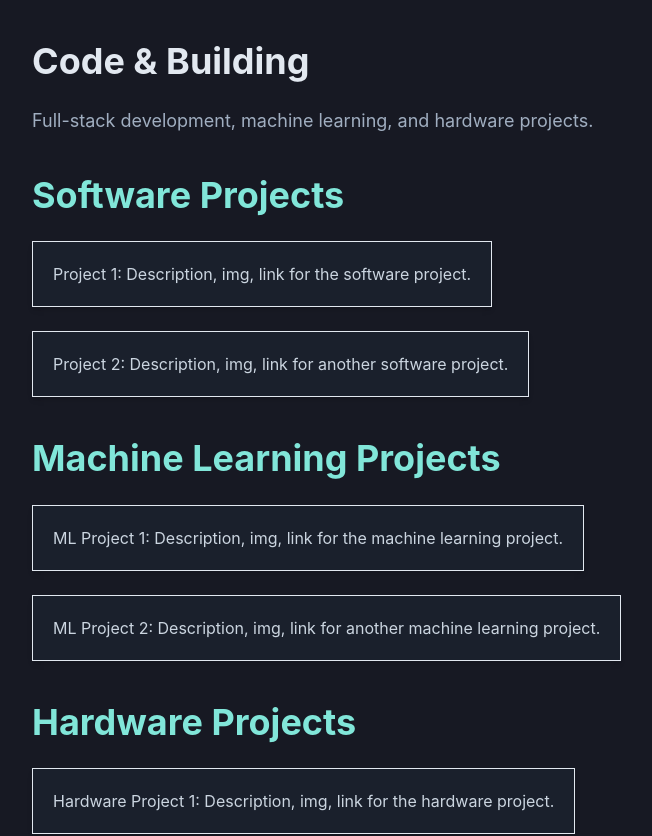
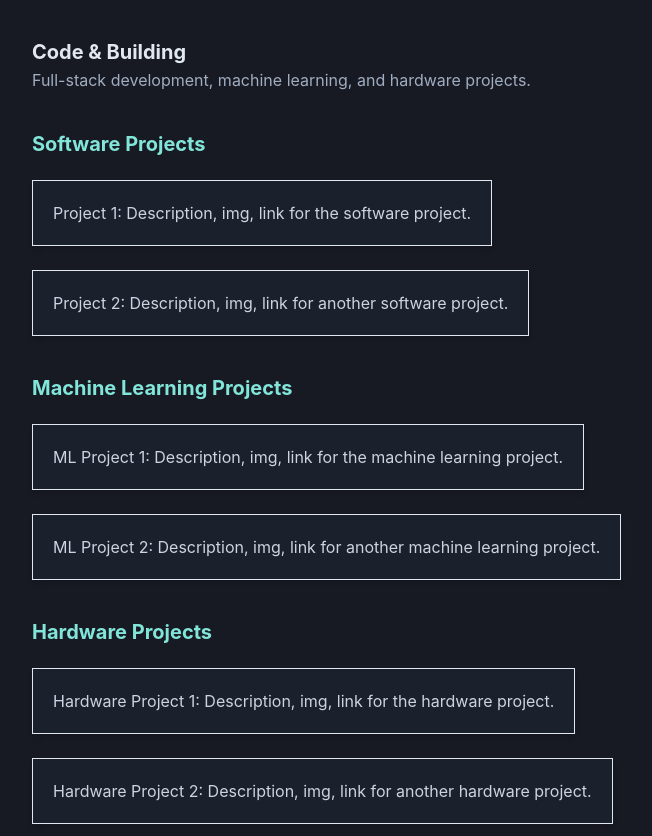
Before and after one commit to lepkinh/personal-website, a React (Create React App) app in the folder my-portfolio/: page /building in a window 1280 px wide. Shown: the top 836 px of the page, without its empty margins (240-892 px from the left). Built offline with nearby package versions, Linux system fonts and the light colour scheme.

Commit message:
Reformatted /building

```diff
--- a/my-portfolio/src/Building.js
+++ b/my-portfolio/src/Building.js
@@ -17,18 +17,18 @@ function Building() {
   return (
     <ChakraProvider theme={theme}>
       <Container maxW="container.md" py={10}>
-        <VStack spacing={6} align="start">
-          <Heading as="h1" size="xl">
+        <VStack spacing={1} align="start">
+          <Heading as="h1" size="md">
             Code & Building
           </Heading>
-          <Text fontSize="lg" color="gray.400">
+          <Text fontSize="md" color="gray.400">
             Full-stack development, machine learning, and hardware projects.
           </Text>
         </VStack>
 
         {/* Software Projects Section */}
         <VStack spacing={6} align="start" mt={10}>
-          <Heading as="h2" size="xl" color="teal.200">
+          <Heading as="h2" size="md" color="teal.200">
             Software Projects
           </Heading>
           <Box p={5} shadow="md" borderWidth="1px" bg="gray.800">
@@ -42,7 +42,7 @@ function Building() {
 
         {/* Machine Learning Projects Section */}
         <VStack spacing={6} align="start" mt={10}>
-          <Heading as="h2" size="xl" color="teal.200">
+          <Heading as="h2" size="md" color="teal.200">
             Machine Learning Projects
           </Heading>
           <Box p={5} shadow="md" borderWidth="1px" bg="gray.800">
@@ -56,7 +56,7 @@ function Building() {
 
         {/* Hardware Projects Section */}
         <VStack spacing={6} align="start" mt={10}>
-          <Heading as="h2" size="xl" color="teal.200">
+          <Heading as="h2" size="md" color="teal.200">
             Hardware Projects
           </Heading>
           <Box p={5} shadow="md" borderWidth="1px" bg="gray.800">
--- a/my-portfolio/src/Cv.js
+++ b/my-portfolio/src/Cv.js
@@ -7,7 +7,7 @@ function Cv() {
 
   return (
     <VStack spacing={8} py={10}>
-      <Text fontSize="2xl" color="gray.200">My Resume</Text>
+      <Text fontSize="2xl" color="gray.200">My CV</Text>
 
       {/* Embed PDF */}
       <Box as="iframe" src={resumeUrl} width="100%" height="600px" borderRadius="md" shadow="md" />
```
